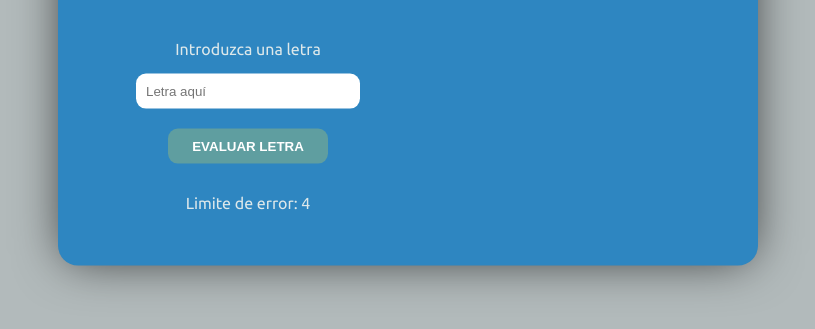
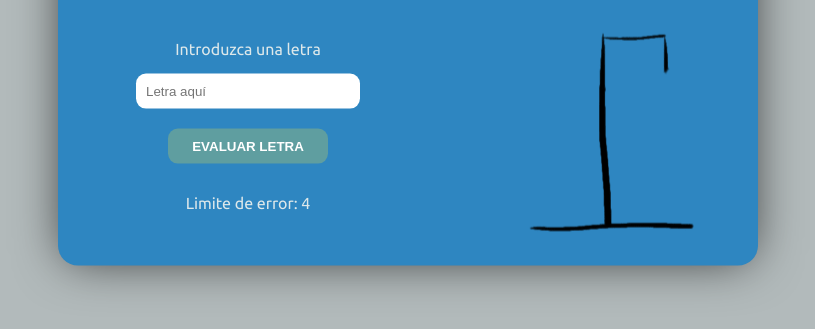
Before and after one commit to GeronimoTilleria/juego-ahorcado, a plain HTML site: page index.html in a window 1280 px wide. Shown: the part 307-636 px from the top of the page, without its empty margins (232-1047 px from the left). Drawn offline with Linux system fonts and the light colour scheme.

Commit message:
Update style.css

```diff
--- a/style.css
+++ b/style.css
@@ -112,5 +112,5 @@ h1 {
 #ahorcado {
     height: 212px;
     width: 200px;
-    background-image: url('images/ahorcado_1024x212.webp');
+    background-image: url('./ahorcado_1024x212.webp');
 }
```
